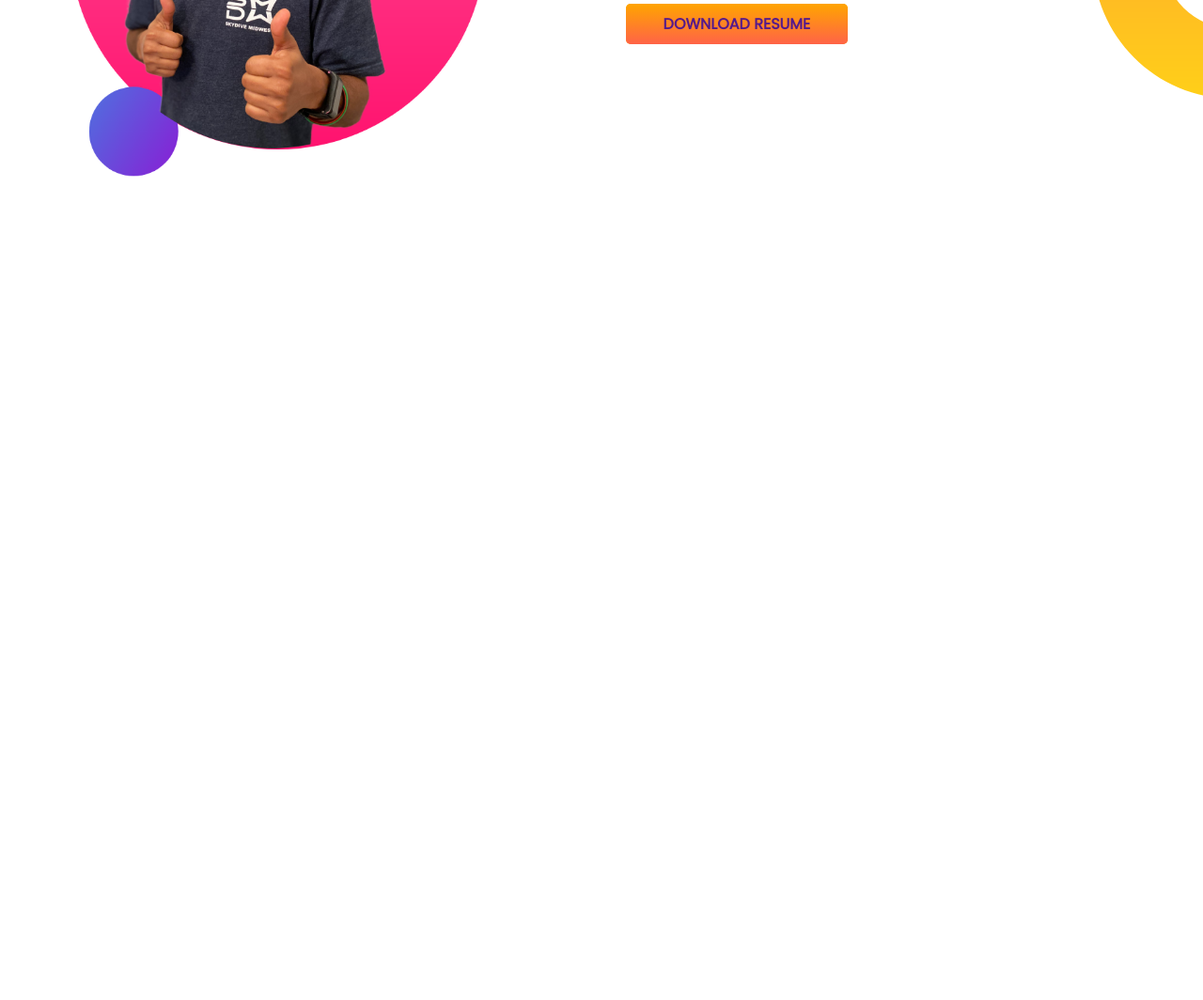
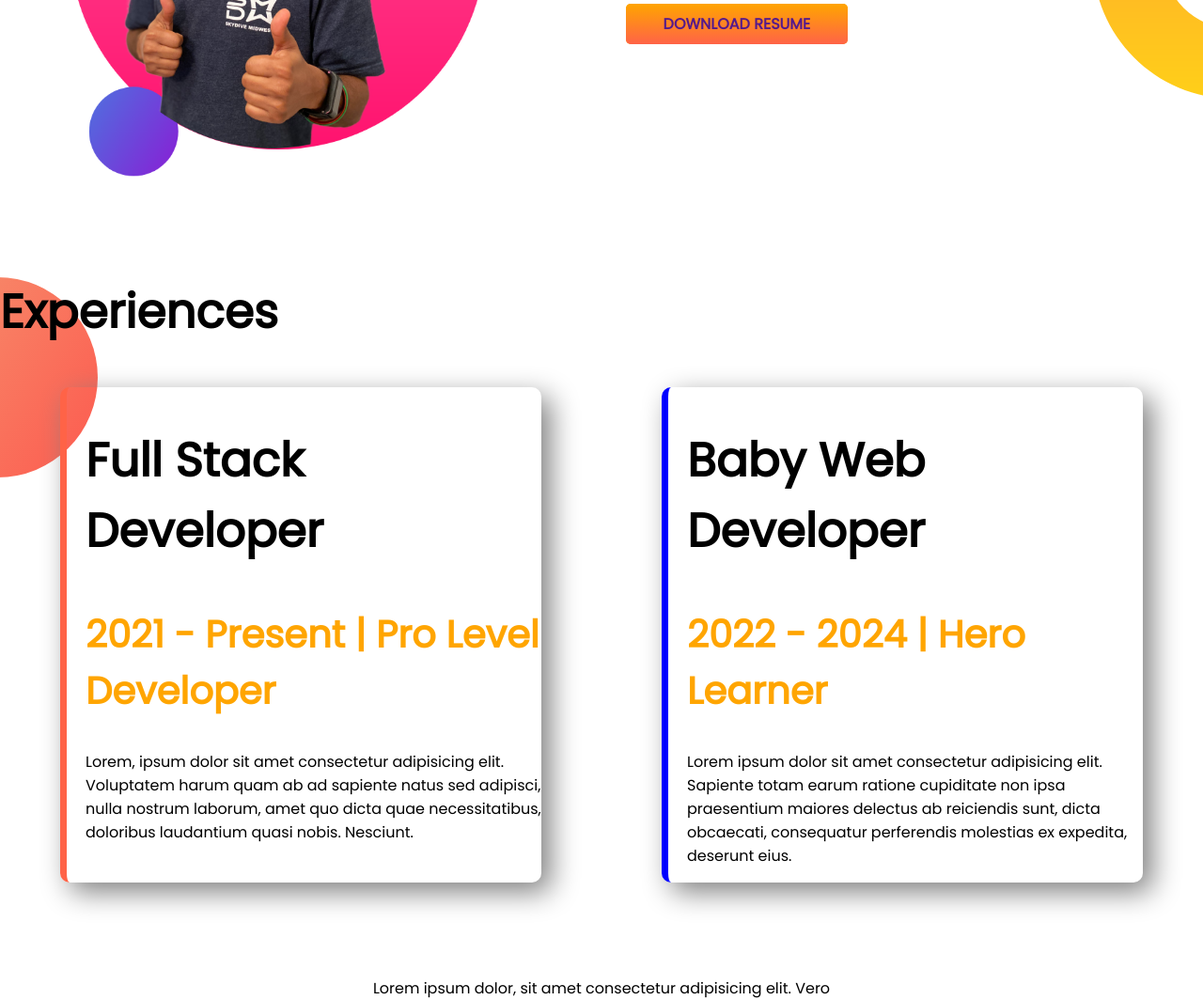
Before and after one commit to SakibShahrier/Protfolio, a plain HTML site: page index.html in a window 1280 px wide. Shown: the part 879-1943 px from the top of the page at 94% size. Before the commit the page ends 1174 px from the top, so only its background shows below. Drawn offline with Linux system fonts and the light colour scheme.

Commit message:
Style Border and Footer

```diff
--- a/index.html
+++ b/index.html
@@ -11,7 +11,7 @@
     <link href="https://fonts.googleapis.com/css2?family=Poppins&display=swap" rel="stylesheet">
 </head>
 <body>
-    <section class="top-banner">
+    <section class="top-banner flexible-container">
         <div class="half-width">
             <h1>Welcome To</h1>
             <h1><span class="orange-color">Hasan Shahrier</span> World</h1>
@@ -25,7 +25,7 @@
             <img src="/images/jhankar.png">
         </div>
     </section>
-    <section class="dream-big">
+    <section class="dream-big flexible-container">
         <div class="half-width">
             <img src="/images/jhankar2.png" alt="Dream Big Image">
         </div>
@@ -36,5 +36,24 @@
             <a class="link-button" href="" target="_blank">DOWNLOAD RESUME</a>
         </div>
     </section>
+    <section class="experience-area">
+        <h1>Experiences</h1>
+        <div class="flexible-container">
+            <div id="full-stack-developer" class="experience-item">
+                <h1>Full Stack Developer</h1>
+                <h2 class="orange-color">2021 - Present | Pro Level Developer</h3>
+                <p>Lorem, ipsum dolor sit amet consectetur adipisicing elit. Voluptatem harum quam ab ad sapiente natus sed adipisci, nulla nostrum laborum, amet quo dicta quae necessitatibus, doloribus laudantium quasi nobis. Nesciunt.</p>
+
+            </div>
+            <div id="baby-web-developer" class="experience-item">
+                <h1>Baby Web Developer</h1>
+                <h2 class="orange-color">2022 - 2024 | Hero Learner</h3>
+                <p>Lorem ipsum dolor sit amet consectetur adipisicing elit. Sapiente totam earum ratione cupiditate non ipsa praesentium maiores delectus ab reiciendis sunt, dicta obcaecati, consequatur perferendis molestias ex expedita, deserunt eius.</p>
+            </div>
+        </div>
+    </section>
 </body>
+<footer>
+    Lorem ipsum dolor, sit amet consectetur adipisicing elit. Vero
+</footer>
 </html>
--- a/style.css
+++ b/style.css
@@ -6,10 +6,14 @@ h1{
     font-size: 50px;
 }
 
+h2{
+    font-size: 40px;
+}
+
 .orange-color{
     color: orange;
 }
-section{
+.flexible-container{
     display: flex;
     margin-bottom: 100px;
 }
@@ -20,6 +24,28 @@ section{
 
 .half-width img{
     width: 80%;
+}
+
+.experience-item{
+    width: 40%;
+    margin-left: 5%;
+    margin-right: 5%;
+    padding-left: 20px;
+    border-radius: 10px;
+    box-shadow: 10px 10px 30px gray;
+}
+
+#full-stack-developer{
+    border-left: 7px solid tomato;
+}
+
+#baby-web-developer{
+    border-left: 7px solid blue;
+}
+
+.experience-area{
+    background-image: url(/images/exp-bg.png);
+    background-repeat: no-repeat;
 }
 
 .link-button{
@@ -41,3 +67,6 @@ section{
     background-repeat: no-repeat;
     background-position: right;
 }
+footer{
+    text-align: center;
+}
```
